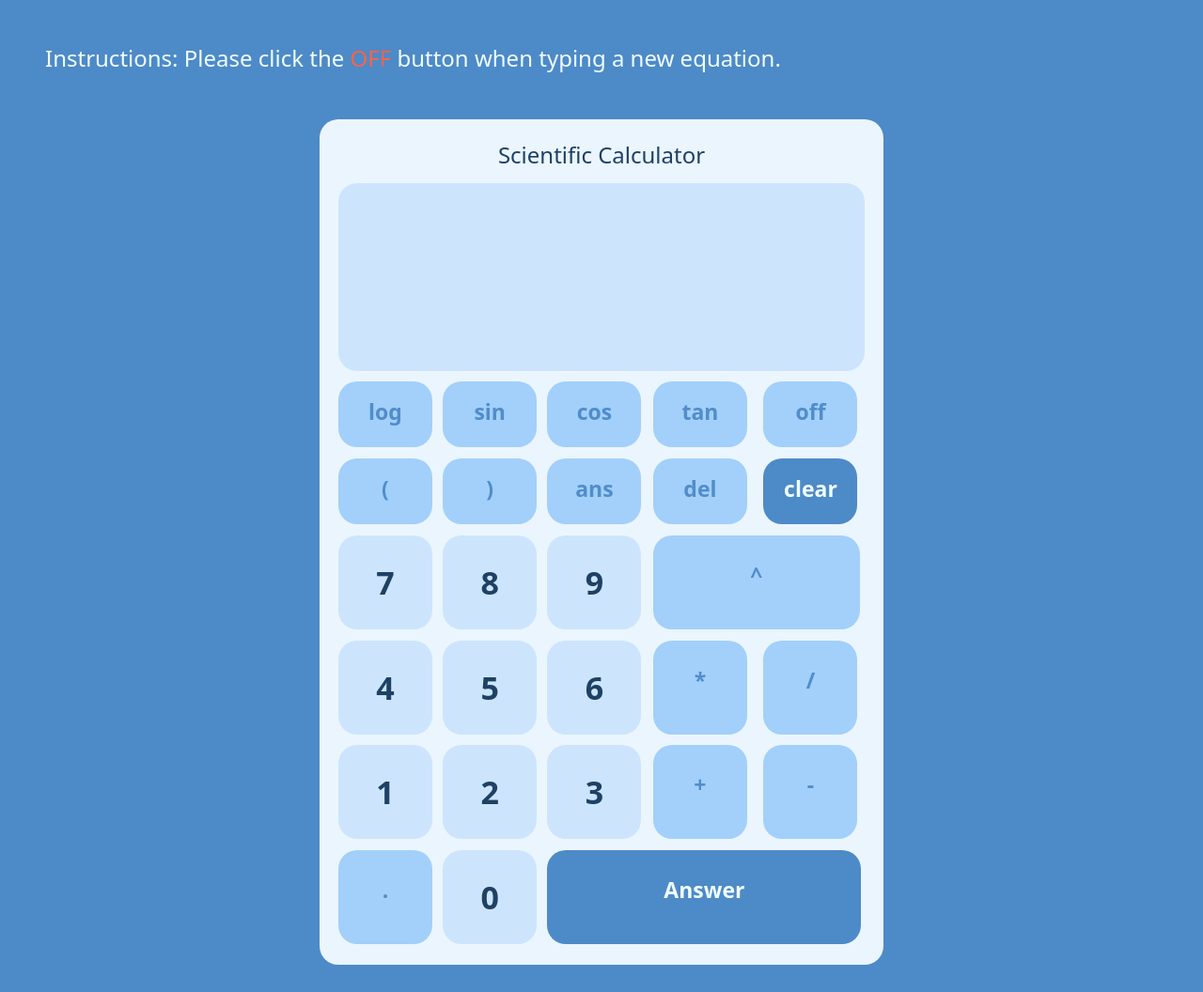
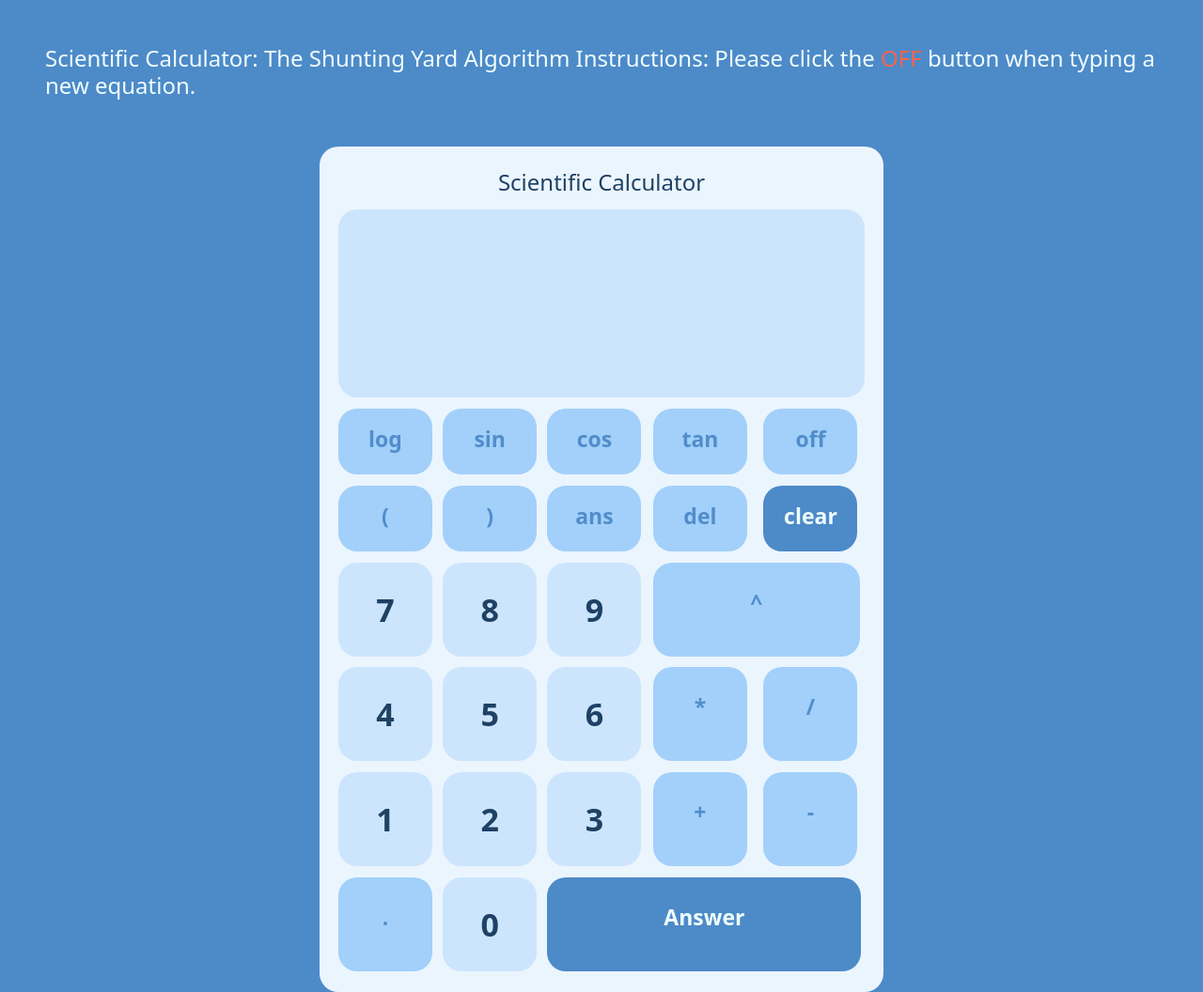
Before and after one commit to GangeiKan510/sci-cal, a website: page index.html in a window 1280 px wide. Shown: the top 1056 px of the page at 94% size. Drawn offline with nearby package versions, Linux system fonts and the light colour scheme.

Commit message:
Title Change

```diff
--- a/index.html
+++ b/index.html
@@ -13,6 +13,7 @@
 <body>
     <div class="instruction">
         <h2>
+            Scientific Calculator: The Shunting Yard Algorithm
             Instructions: Please click the <span style="color:tomato">OFF</span> button when typing a new equation.
         </h2>
     </div>
```
